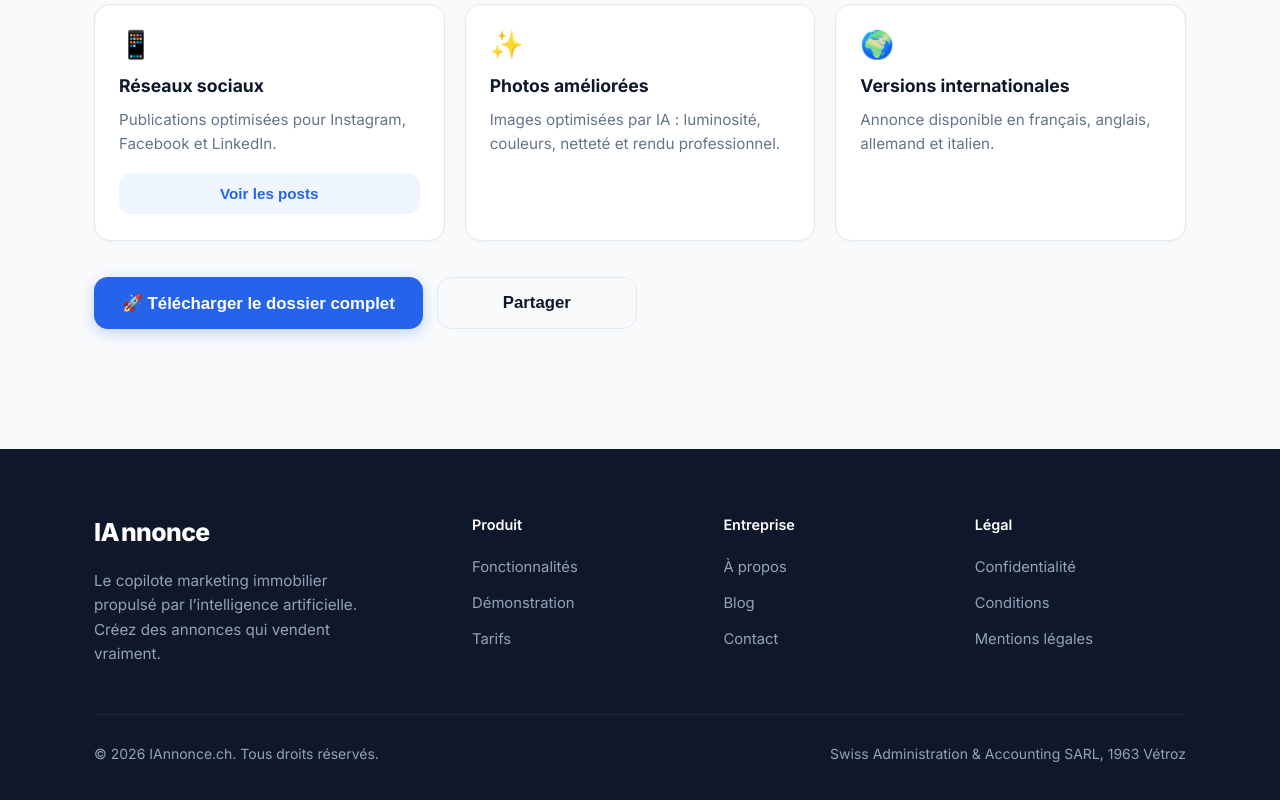
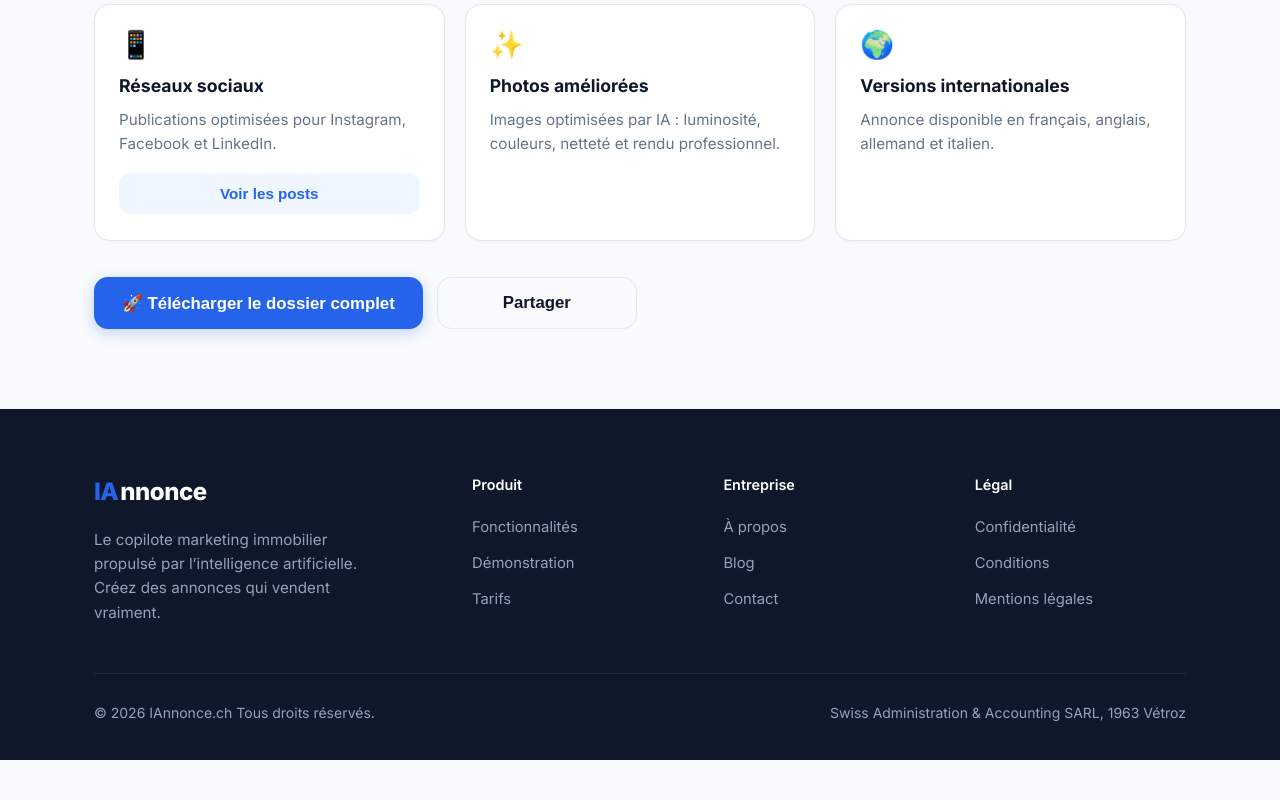
Before and after one commit to IAnnonce/IAnnonce, a plain HTML site: page result.html in a window 1280 px wide. Shown: the part 795-1595 px from the top of the page. After the commit the page ends 1555 px from the top, so only its background shows below. Drawn offline with Linux system fonts and the light colour scheme.

Commit message:
Update result.html

```diff
--- a/result.html
+++ b/result.html
@@ -312,12 +312,18 @@
       min-width: 200px;
     }
 
-    /* FOOTER (identique index) */
+
+
+    /* FOOTER (identique index / new-property) */
     footer {
       background: var(--dark);
       color: var(--gray-light);
       padding: 64px 0 36px;
-      margin-top: 40px;
+    }
+    .footer-inner {
+      max-width: 1280px;
+      margin: 0 auto;
+      padding: 0 24px;
     }
     .footer-grid {
       display: grid;
@@ -328,6 +334,14 @@
     .footer-brand .logo {
       margin-bottom: 16px;
       display: inline-flex;
+      padding: 0;
+      font-size: 1.5rem;
+      font-weight: 800;
+      letter-spacing: -0.5px;
+      color: var(--primary);
+    }
+    .footer-brand .logo span {
+      color: #ffffff;
     }
     .footer-brand p {
       max-width: 280px;
@@ -345,6 +359,8 @@
     footer a {
       font-size: 0.925rem;
       transition: color var(--transition);
+      text-decoration: none;
+      color: inherit;
     }
     footer a:hover { color: white; }
     .footer-bottom {
@@ -357,6 +373,9 @@
       gap: 12px;
       font-size: 0.875rem;
     }
+
+
+
 
     /* RESPONSIVE */
     @media (max-width: 900px) {
@@ -529,7 +548,7 @@
         </div>
       </div>
       <div class="footer-bottom">
-        <span>© 2026 IAnnonce.ch. Tous droits réservés.</span>
+        <span>© 2026 IAnnonce.ch Tous droits réservés.</span>
         <span>Swiss Administration & Accounting SARL, 1963 Vétroz</span>
       </div>
     </div>
```
